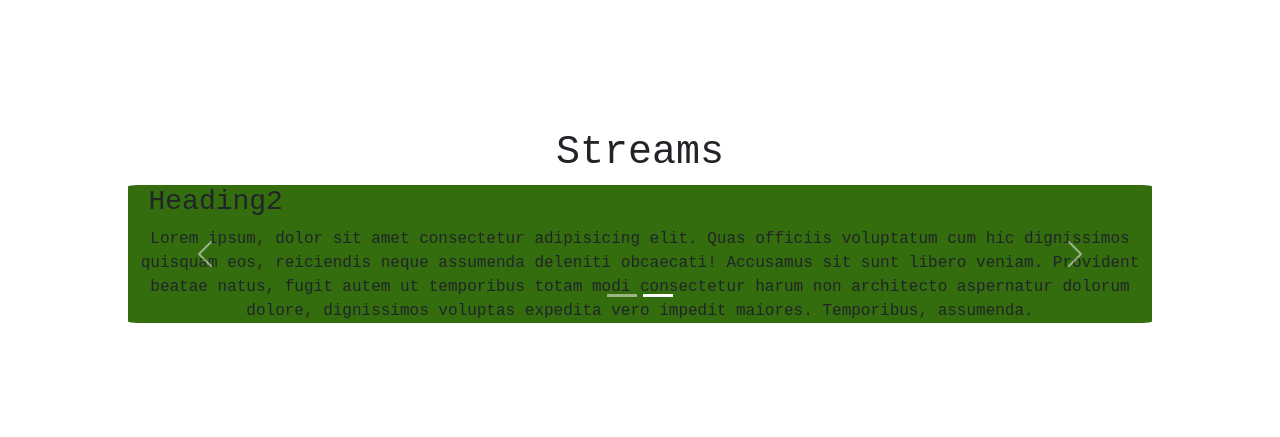
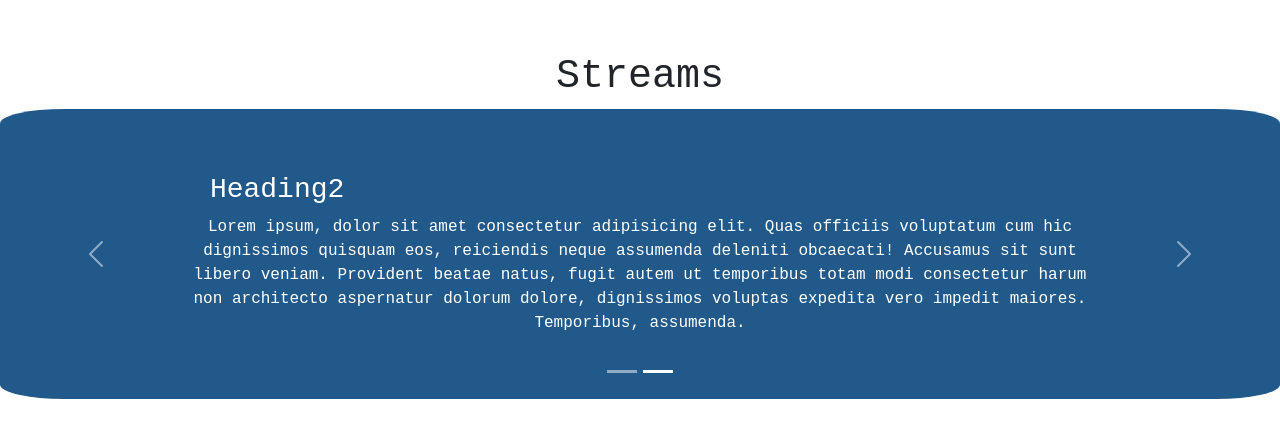
Before and after one commit to Phoenix1192/SIH_Proj, a React (Create React App) app: page / in a window 1280 px wide. Shown: the part 974-1411 px from the top of the page. Built offline with nearby package versions, Linux system fonts and the light colour scheme.

Commit message:
changed the stream section little

```diff
--- a/src/components/CarouselComponent.css
+++ b/src/components/CarouselComponent.css
@@ -7,8 +7,10 @@
 .boxu{
     display: flex;
     flex-direction: column;
-    background-color: #346d0e;
-    border-radius: 1%;
+    background-color: #21598a;
+    border-radius: 5%;
+    color: #fff;
+    padding: 5% 15%;
 }
 
 .carousel-control-prev:hover,
--- a/src/components/Carouselcomponent.js
+++ b/src/components/Carouselcomponent.js
@@ -6,14 +6,14 @@ const CarouselComponent = (props) => {
   return (
     <Carousel>
       <Carousel.Item>
-        <div className="boxu" style={{ height: 'auto', width: '80vw', margin: 'auto' }}>
+        <div className="boxu" style={{ height: 'auto', width: '100vw', margin: 'auto' }}>
           <h3 style={{textAlign:"left" , marginLeft:"2%"}}>Heading1</h3>
           Lorem ipsum dolor sit, amet consectetur adipisicing elit. Deserunt quibusdam atque quas illo incidunt sapiente harum, eos expedita ab perferendis cum odit modi deleniti, fuga error exercitationem inventore ipsa. Animi sapiente ullam incidunt quo deserunt accusamus quam totam, maxime, sit placeat ipsa maiores. Reiciendis repellat ad numquam quia. Maiores, dolorum!
         </div>
       </Carousel.Item>
 
       <Carousel.Item>
-        <div  className= "boxu" style={{ height: 'auto', width: '80vw', margin: 'auto' }}>
+        <div  className= "boxu" style={{ height: 'auto', width: '100vw', margin: 'auto' }}>
         <h3 style={{textAlign:"left" , marginLeft:"2%"}}>Heading2</h3>
           Lorem ipsum, dolor sit amet consectetur adipisicing elit. Quas officiis voluptatum cum hic dignissimos quisquam eos, reiciendis neque assumenda deleniti obcaecati! Accusamus sit sunt libero veniam. Provident beatae natus, fugit autem ut temporibus totam modi consectetur harum non architecto aspernatur dolorum dolore, dignissimos voluptas expedita vero impedit maiores. Temporibus, assumenda.
 
```
